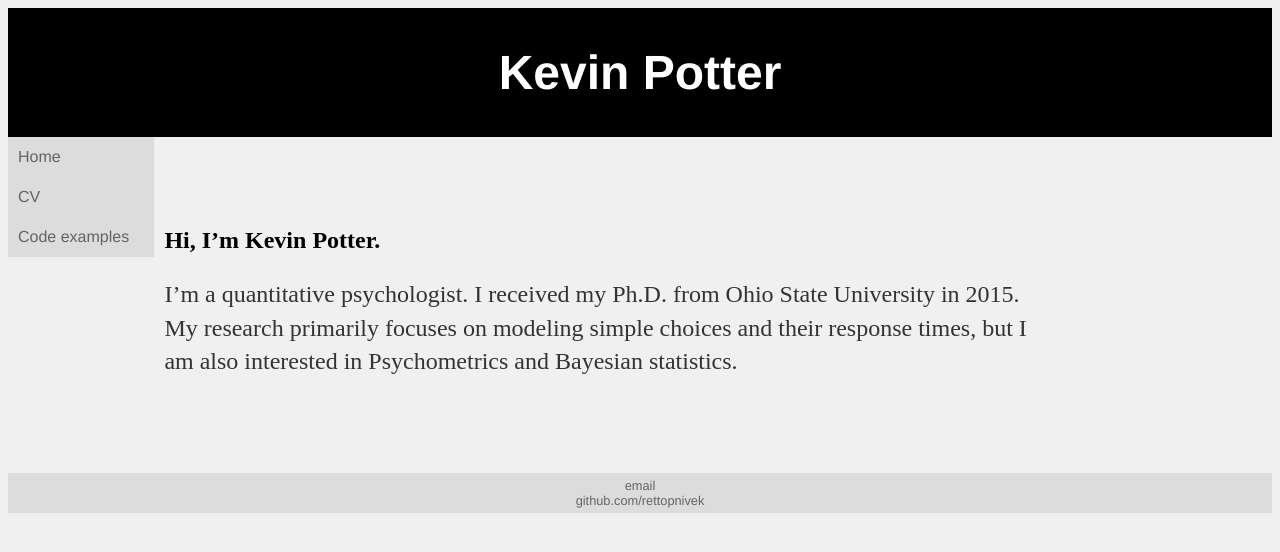
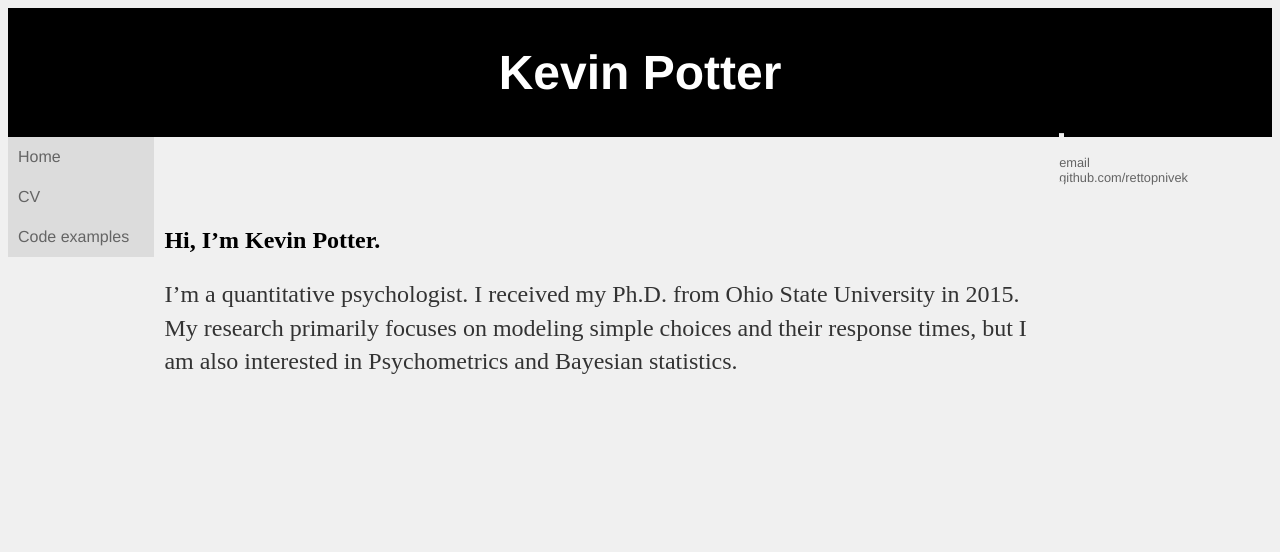
Before and after one commit to rettopnivek/rettopnivek.github.io, a Jekyll site: the page built from index.md, in a window 1280 px wide. Shown: the top 552 px of the page. Built offline with Jekyll 4.4.1, drawn with Linux system fonts in a browser that asks for light colours.

Commit message:
Update main.css

```diff
--- a/css/main.css
+++ b/css/main.css
@@ -23,10 +23,12 @@
 }
 #footer {
     font-family:'Helvetica', 'Arial', 'Sans-Serif';
-    background-color:rgb(220,220,220);
+    border-top: 1px solid #d5d5d5;
+    background-color:rgb(240,240,240);
     color:rgb(100,100,100);
     clear:both;
-    text-align:center;
+    display: inline;
+    margin-right: 20px;
     padding:5px;
     font-size: .8em;
 }
```
